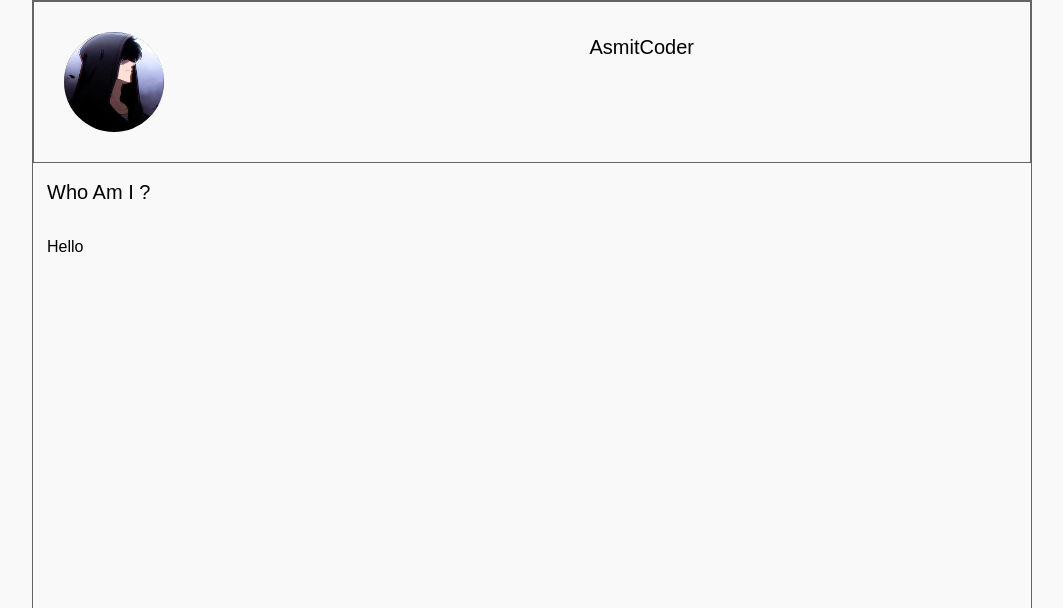
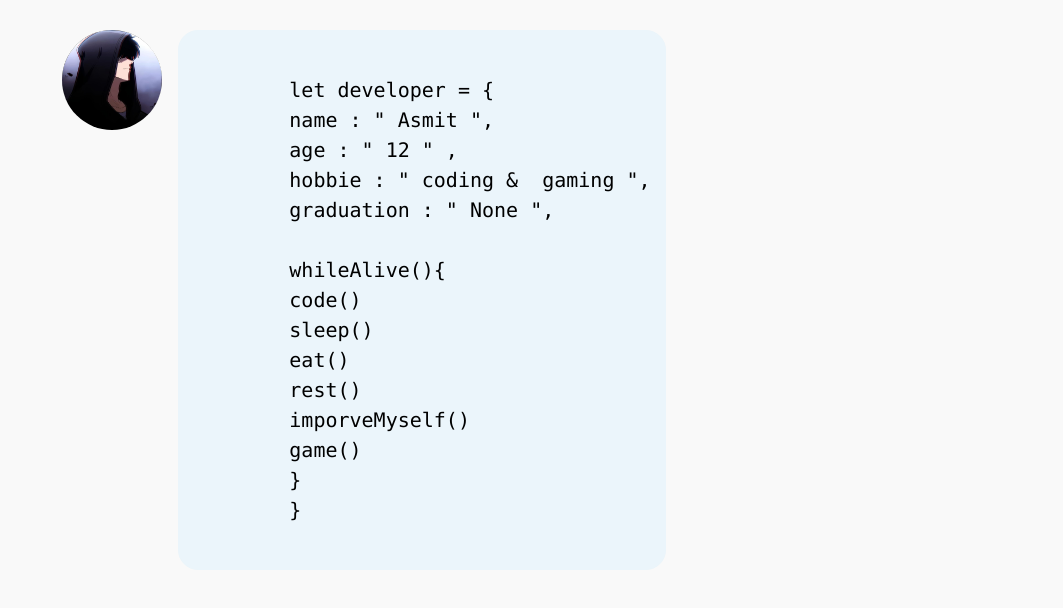
Before and after one commit to asmitbiswas/Port_Folio, a Next.js app in the folder app/: page / in a window 1280 px wide. Shown: the top 608 px of the page, without its empty margins (108-1171 px from the left). Built offline with nearby package versions, Linux system fonts and the light colour scheme.

Commit message:
Polished layout

```diff
--- a/app/app/page.tsx
+++ b/app/app/page.tsx
@@ -9,7 +9,7 @@ export default function Home() {
     style={{
     maxWidth:"1000px",
     margin:"0 auto",
-    border:"1px solid #666565",
+    // border:"1px solid #666565",
     minHeight:"930px"
     }}
 >
@@ -26,7 +26,7 @@ export default function Home() {
         // marginTop: "2rem",
         // lineHeight: "1.8",
         color:"Black",
-        border:"1px solid #666565",
+        // border:"1px solid #666565",
         maxWidth:"none",
         maxHeight:"none"
       }}
@@ -45,28 +45,34 @@ export default function Home() {
       }}
       src="WhatsApp Image 2026-07-18 at 11.00.05 PM.jpeg" alt="" />
       </div>
-      <h1
-          style={{
-        maxWidth:"1px",
-        margin:"0 auto"
-      }}
-      >AsmitCoder</h1>
-      </div>
-      <p
+      <pre
       style={{
+        border:"1px solid rgb(235 245 251",
+        borderRadius:"20px",
         padding:"14px",
-        fontSize:"20px"
+        background:"rgb(235 245 251)",
+        margin:"25 0"
       }}
       >
-        Who Am I ?
-      </p>
-      <p
-        style={{
-        padding:"14px"
-      }}
-      >
-           Hello
-      </p>
+        {`
+        let developer = {
+        name : " Asmit ",
+        age : " 12 " ,
+        hobbie : " coding &  gaming ",
+        graduation : " None ",
+
+        whileAlive(){
+        code()
+        sleep()
+        eat()
+        rest()
+        imporveMyself()
+        game()
+        }
+        }
+        `}
+      </pre>
+      </div>
     </div>
 
   );
```
Also changed, not shown: app/public/wallpaperflare.com_wallpaper (1).jpg (added).
